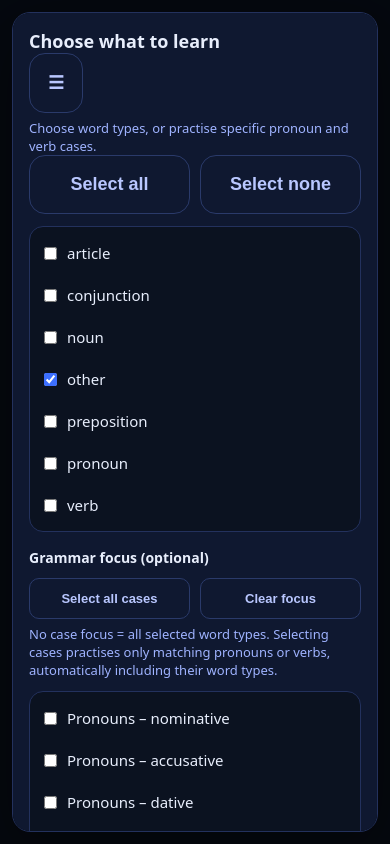
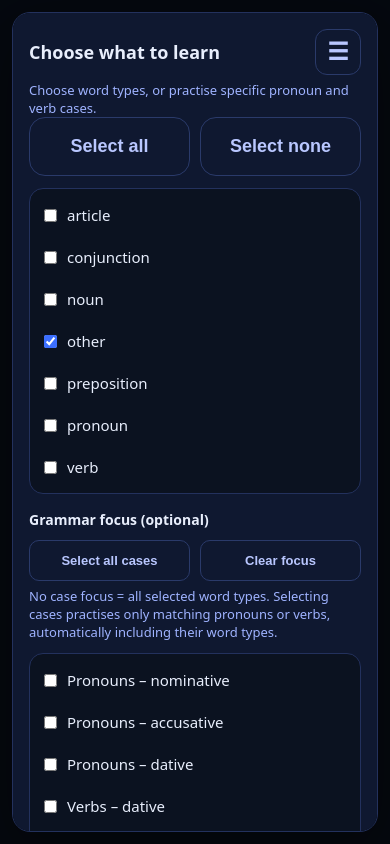
Before and after one commit to adb67/german-flashcards, a plain HTML site: page index.html in a window 390 px wide. Drawn offline with Linux system fonts and the light colour scheme.

Commit message:
Style compact iPhone hamburger settings on start menu

```diff
--- a/styles.css
+++ b/styles.css
@@ -429,3 +429,35 @@ button:disabled {
   opacity: 0.45;
   cursor: not-allowed;
 }
+
+/* Compact hamburger control on the study selection screen */
+.overlayTitleRow {
+  display: flex;
+  align-items: center;
+  justify-content: space-between;
+  gap: 12px;
+}
+.overlayTitleRow .overlayTitle { flex: 1 1 auto; min-width: 0; }
+.settingsToggle {
+  flex: 0 0 46px !important;
+  width: 46px;
+  height: 46px;
+  min-width: 46px;
+  padding: 0;
+  font-size: 24px;
+  line-height: 1;
+  border-radius: 12px;
+  display: inline-flex;
+  align-items: center;
+  justify-content: center;
+}
+.settingsToggle[aria-expanded="true"] {
+  background: var(--accent);
+  color: var(--text);
+}
+.settingsPanel {
+  margin-top: 8px;
+}
+.settingsPanel .updatePanel {
+  margin-top: 0;
+}
```
